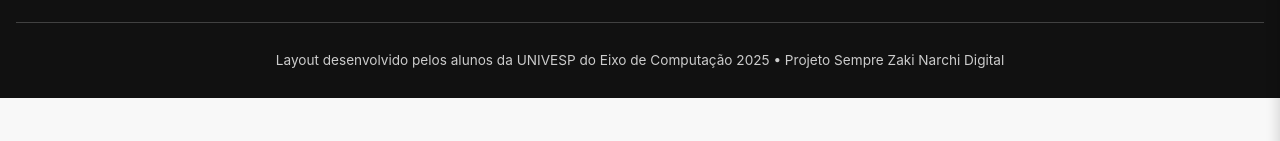
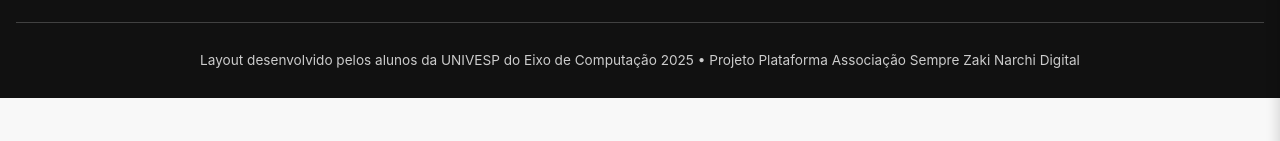
Before and after one commit to Audreysilverio/aszn-digital, a React (Vite) app: page /admin in a window 1280 px wide. Shown: the part 514-655 px from the top of the page. Built offline with nearby package versions, Linux system fonts and the light colour scheme; no server answers.

Commit message:
Atualização da Footer.jsx

```diff
--- a/src/components/Footer/Footer.jsx
+++ b/src/components/Footer/Footer.jsx
@@ -86,7 +86,7 @@
 
       <section className={s.copyright}>
         <p>
-          Layout desenvolvido pelos alunos da UNIVESP do Eixo de Computação 2025 • Projeto Sempre Zaki Narchi Digital
+          Layout desenvolvido pelos alunos da UNIVESP do Eixo de Computação 2025 • Projeto Plataforma Associação Sempre Zaki Narchi Digital
         </p>
       </section>
     </footer>
```
